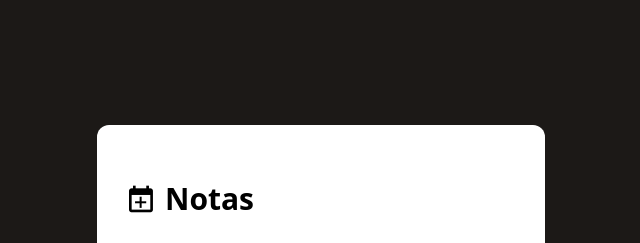
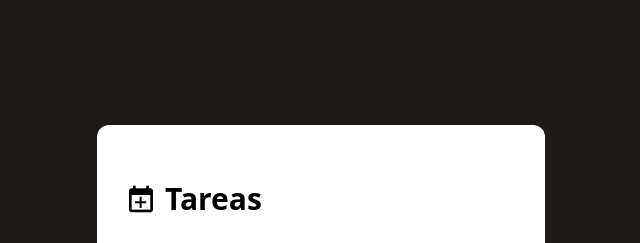
Before and after one commit to LucasLovizzio/todo-list, a React (Vite) app: page / in a window 1280 px wide. Shown: the top 243 px of the page, without its empty margins (319-959 px from the left). Built offline with nearby package versions, Linux system fonts and the light colour scheme.

Commit message:
Actualizar el estado inicial de la lista de tareas desde localStorage y corregir el título de "Notas" a "Tareas" en el componente Todo

```diff
--- a/src/components/Todo.jsx
+++ b/src/components/Todo.jsx
@@ -4,7 +4,7 @@ import TodoItems from './TodoItems'
 
 const Todo = () => {
 
-  const [todoList, setTodoList] = React.useState([]);
+  const [todoList, setTodoList] = React.useState(localStorage.getItem("todos") ? JSON.parse(localStorage.getItem("todos")) : []);
 
   const inputRef = React.useRef();
 
@@ -43,7 +43,7 @@ const Todo = () => {
   }
 
   useEffect(() => {
-    console.log(todoList);
+    localStorage.setItem("todos", JSON.stringify(todoList));
   }, [todoList]);
 
 
@@ -54,7 +54,7 @@ const Todo = () => {
 
         <div className='flex items-center mt-7 gap-2'>
             <img src={todo_icon} className='w-8'/>
-            <h1 className='text-3xl font-semibold'> Notas </h1>
+            <h1 className='text-3xl font-semibold'> Tareas </h1>
         </div>
 
         {/* ----------- Input ----------- */}
```
